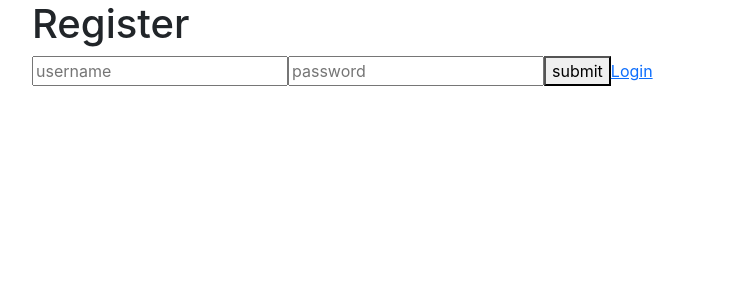
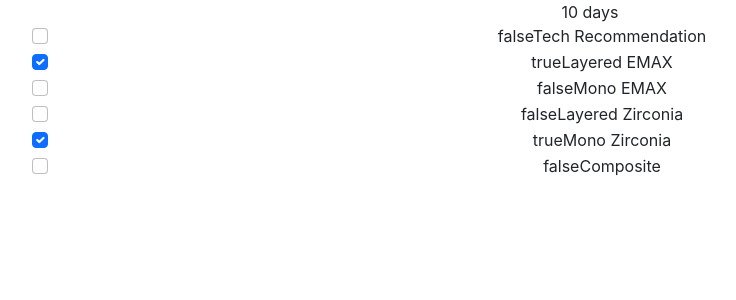
Before and after one commit to sawi4644/PoweRx, a React (Create React App) app in the folder client/: page / in a window 1280 px wide. Shown: the top 300 px of the page, without its empty margins (50-786 px from the left). Built offline with nearby package versions, Linux system fonts and the light colour scheme.

Commit message:
Rendering HTML and checkboxes on RxForm page.

```diff
--- a/client/src/App.js
+++ b/client/src/App.js
@@ -8,30 +8,31 @@ import {
 
 import Register from './pages/Register/register'
 import Login from './pages/Login/login'
+import RxForm from './pages/RxForm/rxForm'
 
 
 
 function App() {
 
   return (
-    <Router>
-      <div>
-        <Switch>
-          <Route path="/register">
-            <Register/>
-          </Route>
-          <Route path="/login">
-            <Login/>
-          </Route>
-          <Route path="/">
-            <Register/>
-          </Route>
-        </Switch>
-      </div>
-    </Router>
-    // <div className='App'>
-    //   <LoginPage />
-    // </div>
+    // <Router>
+    //   <div>
+    //     <Switch>
+    //       <Route path="/register">
+    //         <Register/>
+    //       </Route>
+    //       <Route path="/login">
+    //         <Login/>
+    //       </Route>
+    //       <Route path="/">
+    //         <Register/>
+    //       </Route>
+    //     </Switch>
+    //   </div>
+    // </Router>
+    <div className='App'>
+      <RxForm />
+    </div>
   );
 }
 
--- a/client/src/pages/RxForm/rxForm.js
+++ b/client/src/pages/RxForm/rxForm.js
@@ -1,12 +1,35 @@
 import React from 'react'
 import Wrapper from '../../components/Wrapper/wrapper'
+import sampleData from './sampleData'
 
 const RxForm = () => {
+
+  console.log(sampleData)
 
 
   return (
     <Wrapper>
-
+      <div>{sampleData['All Porcelain'].LabTime}</div>
+      <div>{
+      Object.keys
+      (sampleData['All Porcelain'].ListItems).map(listItem => (
+        <div className="form-check">
+          {
+            sampleData['All Porcelain'].ListItems[listItem]
+            ? (
+            <input className="form-check-input" type="checkbox" value="" id="flexCheckDefault" defaultChecked
+            />)
+            : (
+              <input className="form-check-input" type="checkbox" value="" id="flexCheckDefault"
+              />)
+          }
+          <label className="form-check-label" htmlFor="flexCheckDefault">
+            {sampleData['All Porcelain'].ListItems[listItem].toString()}
+            {listItem}
+          </label>
+        </div>
+      ))}
+      </div>
     </Wrapper>
   )
 
--- /dev/null
+++ b/client/src/pages/RxForm/sampleData.js
@@ -0,0 +1,16 @@
+const sampleData = {
+  "All Porcelain": {
+    ListItems: {
+      "Tech Recommendation": false,
+      "Layered EMAX": true,
+      "Mono EMAX": false,
+      "Layered Zirconia": false,
+      "Mono Zirconia": true,
+      "Composite": false
+    },
+    LabTime: "10 days"
+  }
+
+}
+
+export default sampleData
```
